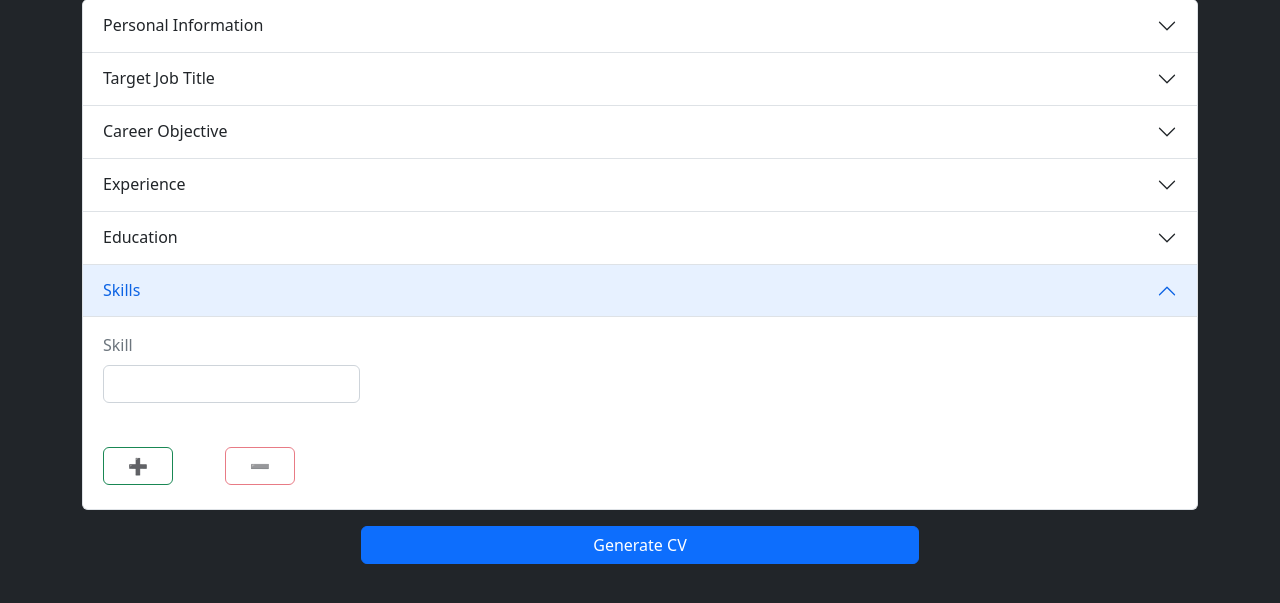
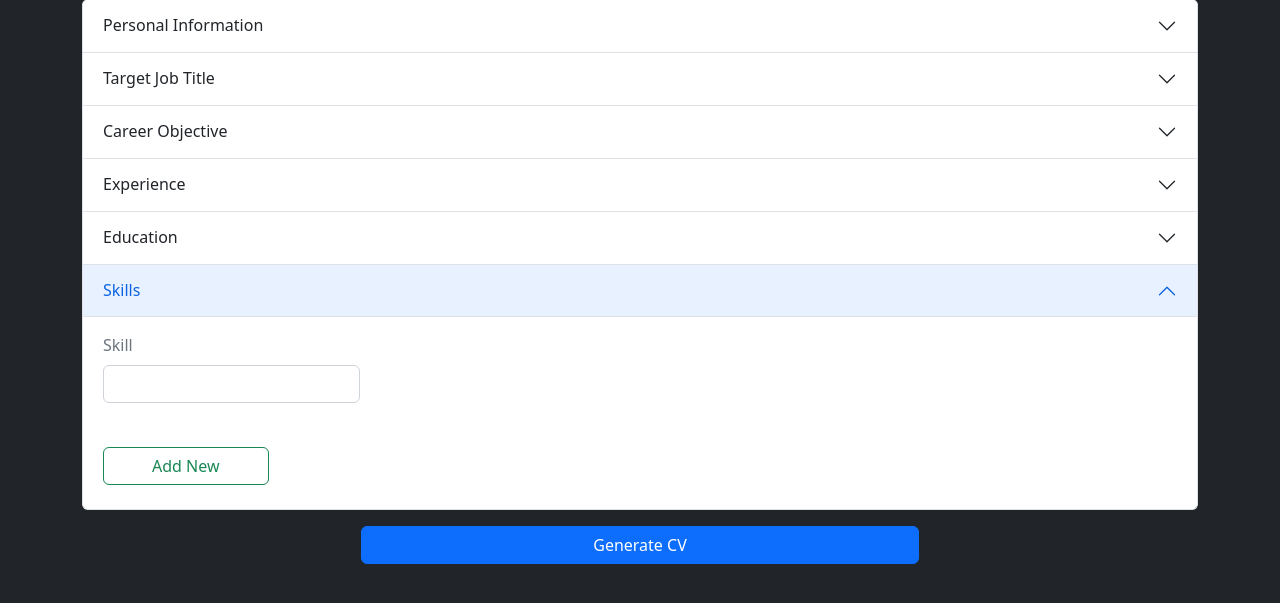
Before and after one commit to hakanayata/cv-generator, a Flask app: page / in a window 1280 px wide, after a click on "Skills". Shown: the part 98-701 px from the top of the page. Run offline with Flask 2, Linux system fonts and the light colour scheme; parts of the project's set-up code (start-up, migrations or seed data) failed here and were passed over.

Commit message:
skills part modified, - button removed

```diff
--- a/templates/index.html
+++ b/templates/index.html
@@ -118,8 +118,10 @@
                             <input class="form-control mb-2 w-auto" type="month" name="end-exp">
                         </div>
                         <div class="accordion-body">
-                            <button class="btn btn-lg btn-outline-success mb-2 mt-1 px-4 w-auto" type="button" id="add-exp">➕</button>
-                            <button class="btn btn-lg btn-outline-danger mb-2 mt-1 px-4 w-auto" type="button" id="delete-exp">➖</button>
+                            <button class="btn btn-lg btn-outline-success mb-2 mt-1 px-4 w-auto" type="button"
+                                id="add-exp">➕</button>
+                            <button class="btn btn-lg btn-outline-danger mb-2 mt-1 px-4 w-auto" type="button"
+                                id="delete-exp">➖</button>
                         </div>
                     </div>
                 </div>
@@ -146,8 +148,10 @@
                             <input class="form-control mb-2 w-auto" type="month" name="end-edu">
                         </div>
                         <div class="accordion-body">
-                            <button class="btn btn-lg btn-outline-success mb-2 mt-1 px-4 w-auto" type="button" id="add-edu">➕</button>
-                            <button class="btn btn-lg btn-outline-danger mb-2 mt-1 px-4 w-auto" type="button" id="delete-edu">➖</button>
+                            <button class="btn btn-lg btn-outline-success mb-2 mt-1 px-4 w-auto" type="button"
+                                id="add-edu">➕</button>
+                            <button class="btn btn-lg btn-outline-danger mb-2 mt-1 px-4 w-auto" type="button"
+                                id="delete-edu">➖</button>
                         </div>
                     </div>
                 </div>
@@ -166,8 +170,10 @@
                             <input class="form-control my-2 w-auto" type="text" name="skill">
                         </div>
                         <div class="accordion-body">
-                            <button class="btn btn-outline-success mb-2 mt-1 px-4 w-auto" type="button" id="add-skill">➕</button>
-                            <button class="btn btn-outline-danger mb-2 mt-1 mx-5 px-4 w-auto" type="button" id="delete-skill">➖</button>
+                            <button class="btn btn-outline-success mb-2 mt-1 px-5 w-auto" type="button"
+                                id="add-skill">Add New</button>
+                            <!-- <button class="btn btn-outline-danger mb-2 mt-1 mx-5 px-4 w-auto" type="button"
+                                id="delete-skill">➖</button> -->
                         </div>
                     </div>
                 </div>
```
